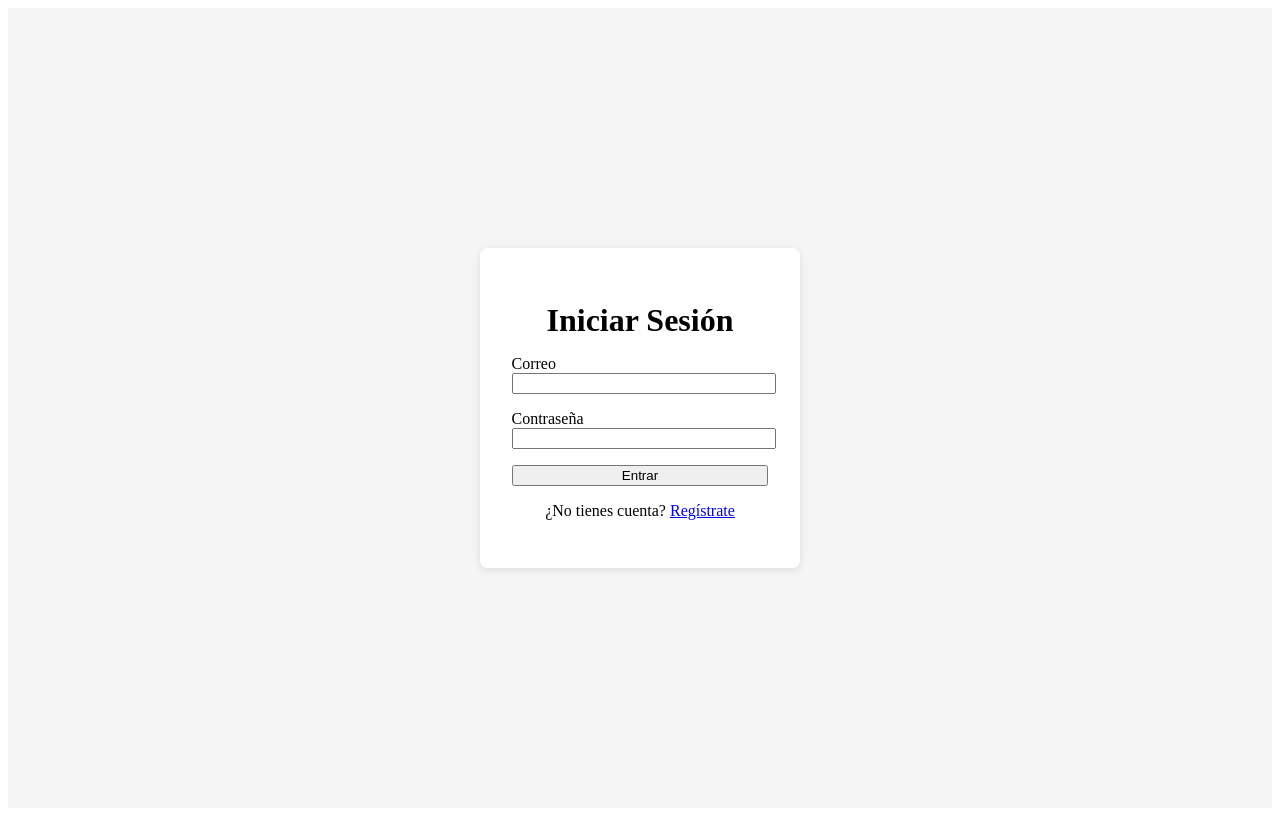
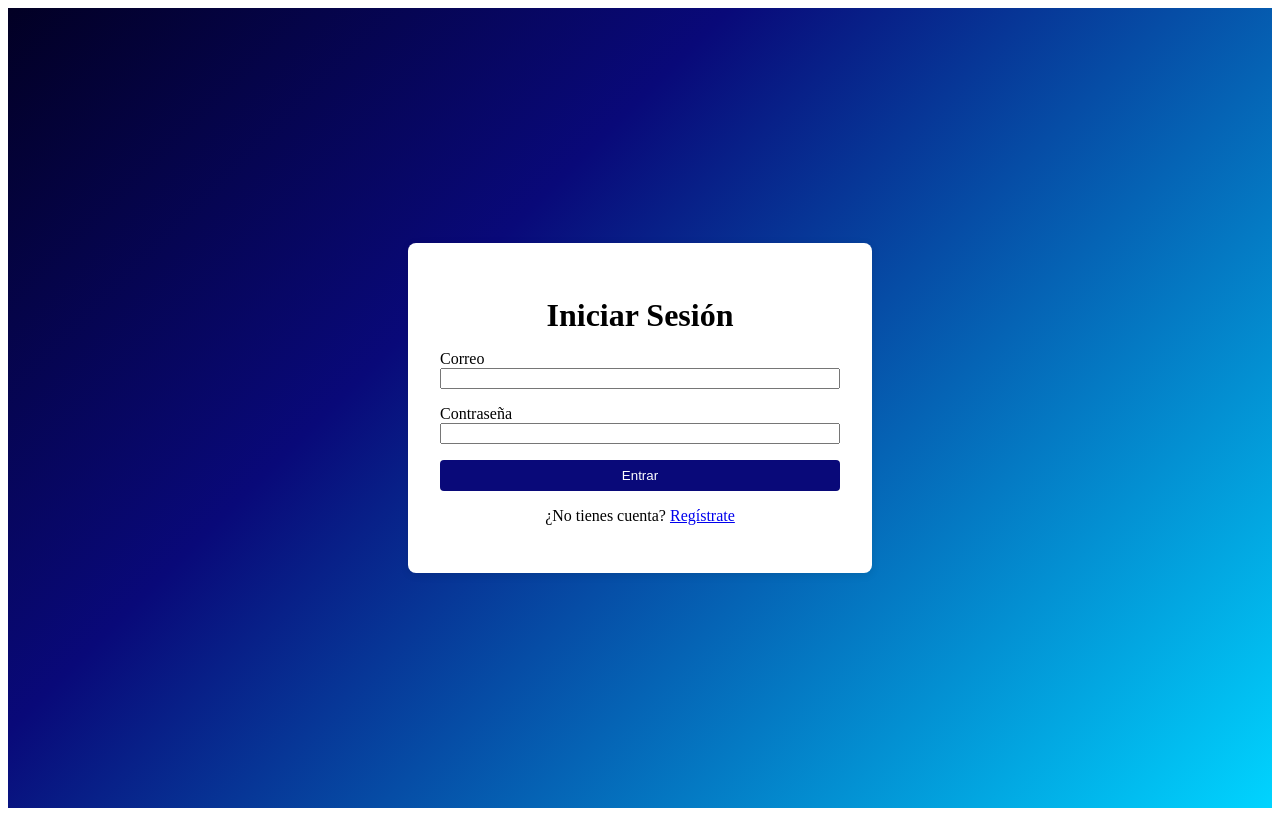
Before and after one commit to bryanorellana28/SDN, a Next.js app: page /login in a window 1280 px wide. Built offline with nearby package versions, Linux system fonts and the light colour scheme.

Commit message:
Switch to MySQL and improve auth UI

```diff
--- a/pages/dashboard.tsx
+++ b/pages/dashboard.tsx
@@ -1,4 +1,4 @@
-import { getSession } from 'next-auth/react'
+import { getSession, signOut } from 'next-auth/react'
 import { GetServerSideProps } from 'next'
 
 export default function Dashboard() {
@@ -14,6 +14,9 @@ export default function Dashboard() {
       <main style={{ flex: 1, padding: '1rem' }}>
         <h1>Dashboard</h1>
         <p>Contenido privado</p>
+        <button onClick={() => signOut()} style={{ marginTop: '1rem' }}>
+          Cerrar sesión
+        </button>
       </main>
     </div>
   )
--- a/pages/login.tsx
+++ b/pages/login.tsx
@@ -1,6 +1,7 @@
 import { getCsrfToken, signIn } from 'next-auth/react'
 import { useState } from 'react'
 import { useRouter } from 'next/router'
+import styles from '../styles/AuthForm.module.css'
 
 export default function Login({ csrfToken }: { csrfToken: string }) {
   const router = useRouter()
@@ -24,21 +25,21 @@ export default function Login({ csrfToken }: { csrfToken: string }) {
   }
 
   return (
-    <div style={{ display: 'flex', justifyContent: 'center', alignItems: 'center', height: '100vh', background: '#f5f5f5' }}>
-      <form onSubmit={handleSubmit} style={{ background: 'white', padding: '2rem', borderRadius: '8px', boxShadow: '0 2px 8px rgba(0,0,0,0.1)' }}>
+    <div className={styles.container}>
+      <form onSubmit={handleSubmit} className={styles.form}>
         <input name='csrfToken' type='hidden' defaultValue={csrfToken} />
         <h1 style={{ marginBottom: '1rem', textAlign: 'center' }}>Iniciar Sesión</h1>
         {error && <p style={{ color: 'red' }}>{error}</p>}
-        <div style={{ marginBottom: '1rem' }}>
+        <div className={styles.field}>
           <label>Correo</label>
-          <input type='email' name='email' required style={{ width: '100%' }} />
+          <input type='email' name='email' required />
         </div>
-        <div style={{ marginBottom: '1rem' }}>
+        <div className={styles.field}>
           <label>Contraseña</label>
-          <input type='password' name='password' required style={{ width: '100%' }} />
+          <input type='password' name='password' required />
         </div>
-        <button type='submit' style={{ width: '100%' }}>Entrar</button>
-        <p style={{ marginTop: '1rem', textAlign: 'center' }}>
+        <button type='submit' className={styles.submit}>Entrar</button>
+        <p className={styles.link}>
           ¿No tienes cuenta? <a href='/register'>Regístrate</a>
         </p>
       </form>
--- /dev/null
+++ b/styles/AuthForm.module.css
@@ -0,0 +1,37 @@
+.container {
+  display: flex;
+  justify-content: center;
+  align-items: center;
+  min-height: 100vh;
+  background: linear-gradient(135deg, #020024 0%, #090979 35%, #00d4ff 100%);
+}
+
+.form {
+  background: white;
+  padding: 2rem;
+  border-radius: 8px;
+  box-shadow: 0 2px 8px rgba(0, 0, 0, 0.1);
+  width: 100%;
+  max-width: 400px;
+}
+
+.field {
+  margin-bottom: 1rem;
+  display: flex;
+  flex-direction: column;
+}
+
+.submit {
+  width: 100%;
+  padding: 0.5rem 1rem;
+  background-color: #090979;
+  color: white;
+  border: none;
+  border-radius: 4px;
+  cursor: pointer;
+}
+
+.link {
+  text-align: center;
+  margin-top: 1rem;
+}
```
Also changed, not shown: pages/register.tsx (+11 -10 lines), 2 other files (tests, documents, lock files or other folders).
